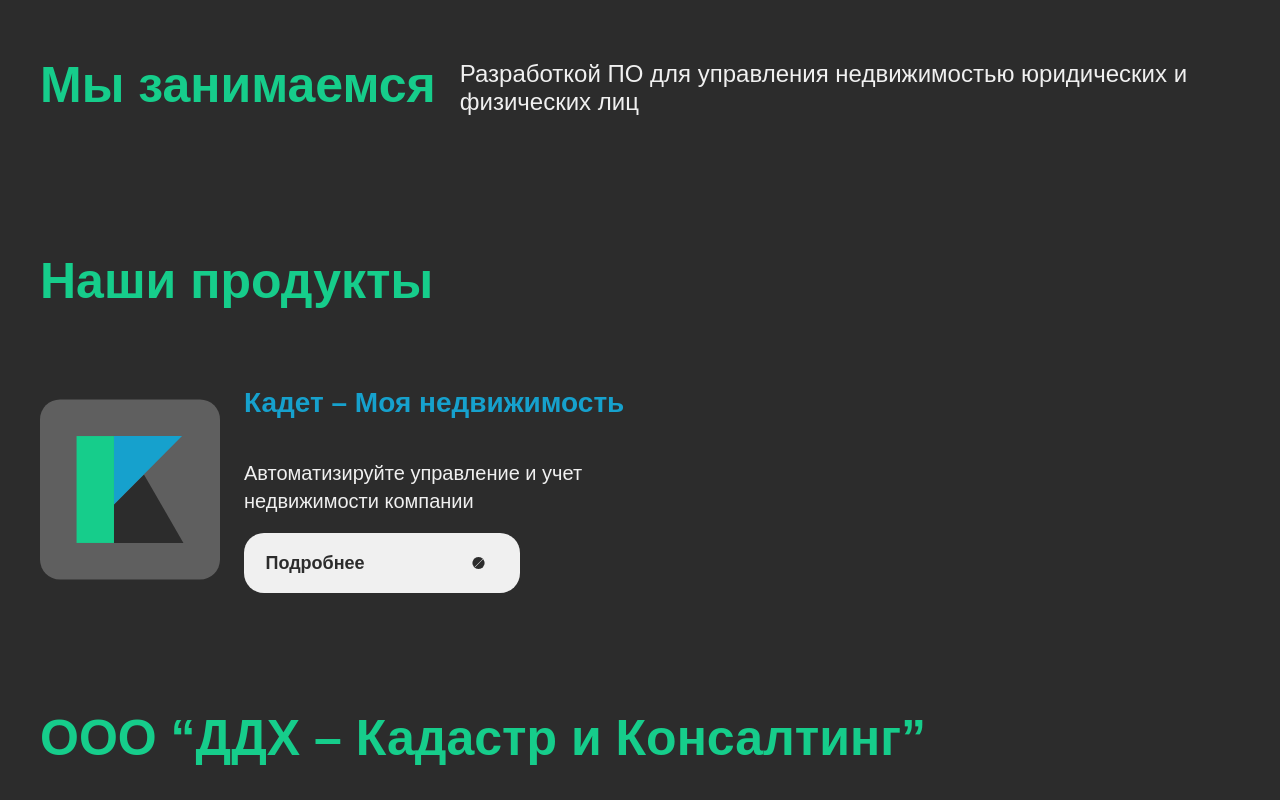
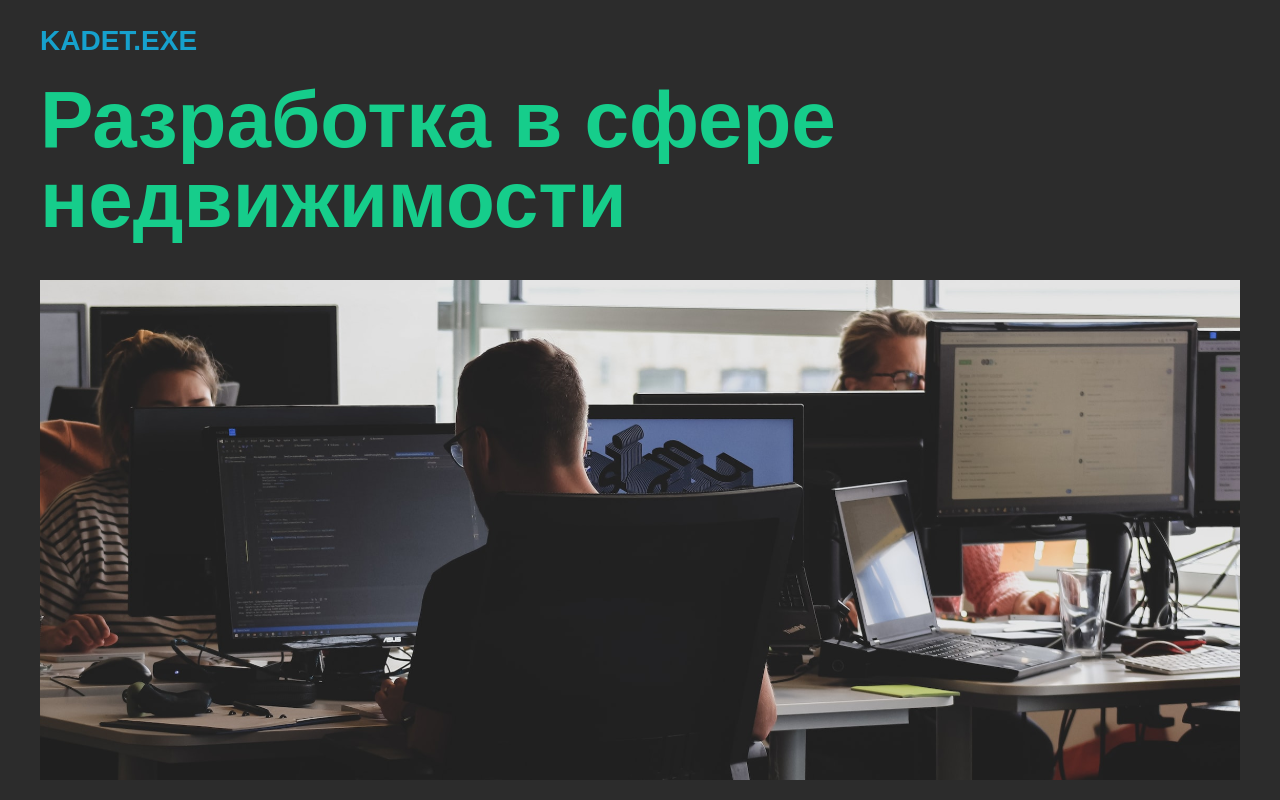
Before and after one commit to FoxyGDFD/kadet.exe, a React (Create React App) app: page / in a window 1280 px wide. Shown: the top 800 px of the page. Built offline with nearby package versions, Linux system fonts and the light colour scheme.

Commit message:
repair header images

```diff
--- a/src/Styles/index.sass
+++ b/src/Styles/index.sass
@@ -38,9 +38,10 @@
     background-color: $black
     main
       background-color: $black
-      height: 100%
       display: flex
       flex-direction: column
+    @media screen and (max-width: 3000px)
+      height: 100%
 h1
   @include font(80px, 80px, 600, $white)
 
```
